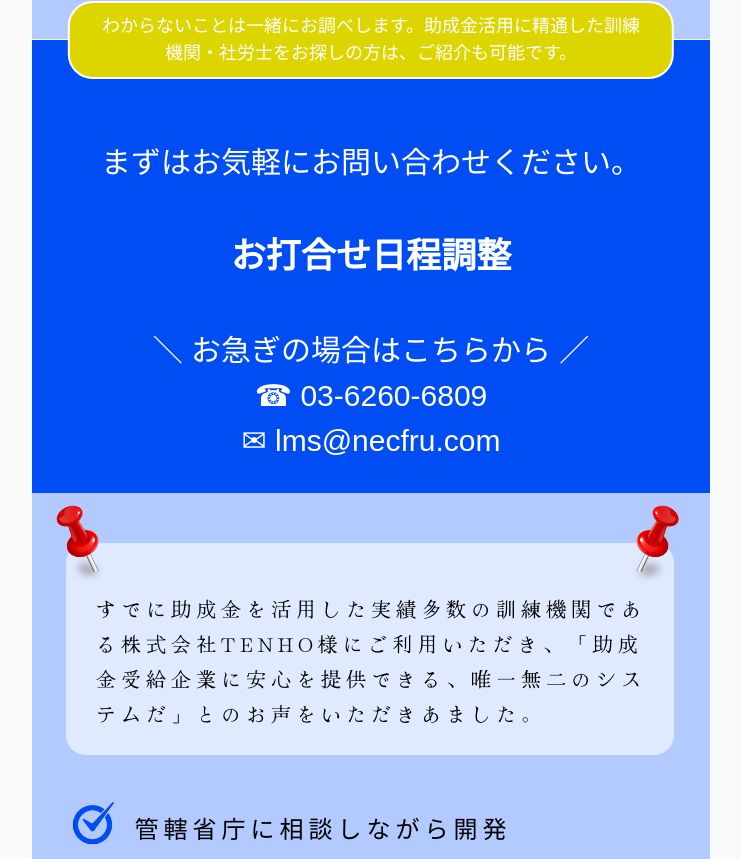
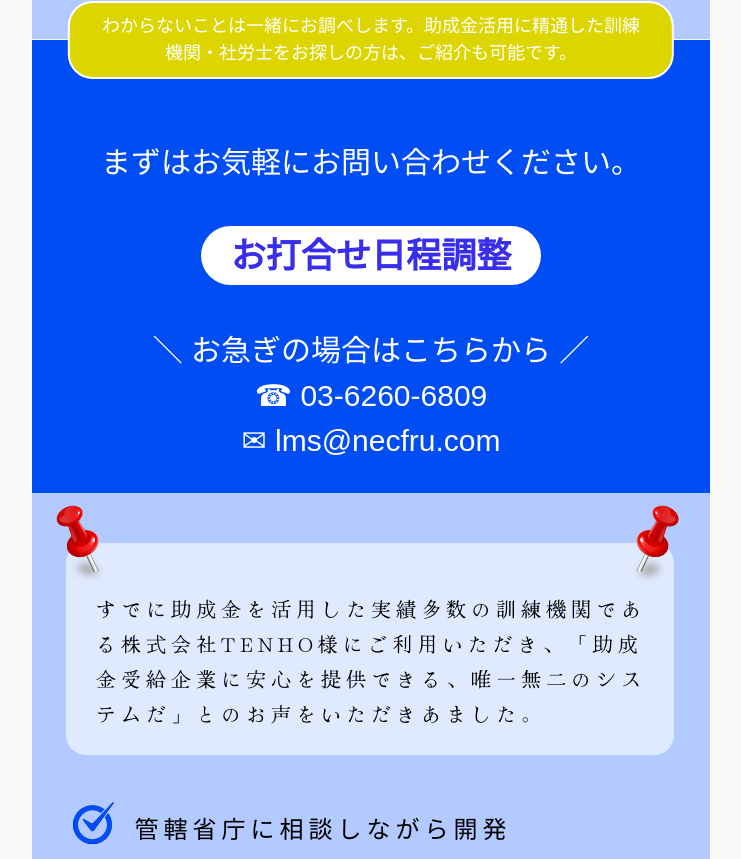
Before and after one commit to crazydev084/LMS, a plain HTML site: page index.html in a window 1280 px wide. Shown: the part 4941-5800 px from the top of the page, without its empty margins (269-1010 px from the left). Drawn offline with Linux system fonts and the light colour scheme; a web font is replaced by a local one.

Commit message:
[main]:contact update

```diff
--- a/assets/css/index.css
+++ b/assets/css/index.css
@@ -255,7 +255,10 @@ main {
 
 #contact a{
     text-decoration: none;
-    color: white;
+    color: #382eec;
+    background-color: #ffffff;
+    padding: 10px 30px;
+    border-radius: 50px;
 }
 
 .feature {
--- a/index.html
+++ b/index.html
@@ -106,9 +106,9 @@
             <img src="./assets/img/section5.png" alt="section5.png">
         </div>
         <div id="contact">
-            <p>まずはお気軽にお問い合わせください。<p>
+            <p>まずはお気軽にお問い合わせください。</p>
             <br>
-            <a href="https://timerex.net/s/Necfru.Inc/82749dc1"><h3>お打合せ日程調整</h3></a><br>
+            <h3><a href="https://timerex.net/s/Necfru.Inc/82749dc1">お打合せ日程調整</a></h3><br>
             <p>
                 <span>＼ お急ぎの場合はこちらから ／</span><br>
                 <span>☎ 03-6260-6809</span><br>
@@ -229,9 +229,9 @@
     </section>
     <section id="section6" class="w-container">
         <div id="contact">
-            <p>まずはお気軽にお問い合わせください。<p>
+            <p>まずはお気軽にお問い合わせください。</p>
             <br>
-            <a href="https://timerex.net/s/Necfru.Inc/82749dc1"><h3>お打合せ日程調整</h3></a><br>
+            <h3><a href="https://timerex.net/s/Necfru.Inc/82749dc1">お打合せ日程調整</a></h3><br>
             <p>
                 <span>＼ お急ぎの場合はこちらから ／</span><br>
                 <span>☎ 03-6260-6809</span><br>
```
